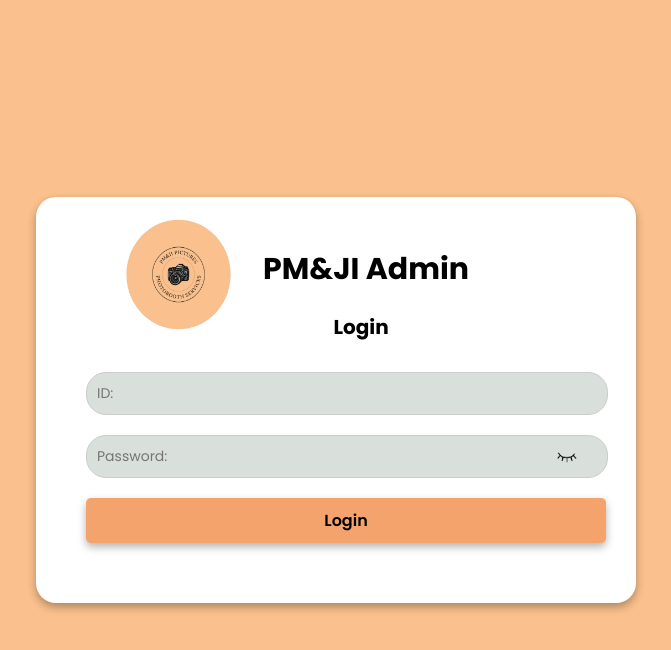
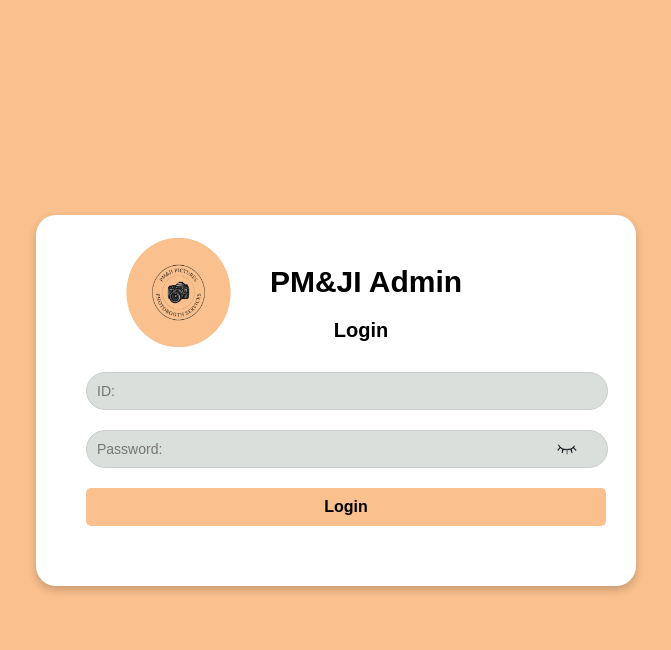
Before and after one commit to Mikay-Mikay/reservify_website_alpas, a PHP site: page /admin_login.php in a window 1280 px wide. Shown: the top 650 px of the page, without its empty margins (304-975 px from the left). Run offline with PHP 8.4, Linux system fonts and the light colour scheme.

Commit message:
Update admin_login.css

```diff
--- a/PM&JI Reservify System (Website)/admin_login.css
+++ b/PM&JI Reservify System (Website)/admin_login.css
@@ -1,5 +1,3 @@
-@import url('https://fonts.googleapis.com/css2?family=Poppins:wght@200;300;400;500;600;700&display=swap');
-
 /* Background */
 body {
     background-color: #fac08d;
@@ -18,7 +16,7 @@ body {
     border-radius: 20px;
     width: 500px;
     text-align: center;
-    box-shadow: 0 4px 8px rgba(0, 0, 0, 0.3);
+    box-shadow: 0 4px 8px rgba(0, 0, 0, 0.2);
     position: relative;
 }
 
@@ -38,7 +36,6 @@ h1 {
     color: #000000;
     margin: 0;
     margin-left: 60px;
-    font-family: 'Poppins', sans-serif;
 }
 
 p {
@@ -47,7 +44,6 @@ p {
     color: #000000;
     margin-bottom: 20px;
     margin-left: 50px;
-    font-family: 'Poppins', sans-serif;
 }
 
 /* Input Fields */
@@ -59,7 +55,6 @@ input[type="text"], input[type="password"] {
     width: 100%;
     border-radius: 20px;
     font-size: 14px;
-    font-family: 'Poppins', sans-serif;
 }
 
 /* Password Container */
@@ -79,22 +74,20 @@ input[type="text"], input[type="password"] {
 
 /* Login Button */
 .login-button {
-    background-color: #f4a36c;
-    color:black;
+    background-color: #fac08d;
+    color:#000000;
     border: none;
     padding: 10px;
     margin: 10px 0;
     width: 104%;
     border-radius: 5px;
     font-size: 16px;
-    font-weight: 600;
+    font-weight: bold;
     cursor: pointer;
-    box-shadow: 0 4px 8px rgba(0, 0, 0, 0.3);
-    font-family: 'Poppins', sans-serif;
 }
 
 .login-button:hover {
-    background-color: #e3caab;
+    background-color: #f4a36c;
 }
 
 /* Forgot Password Link */
@@ -103,7 +96,6 @@ input[type="text"], input[type="password"] {
     margin-left: 20px;
     font-size: 12px;
     text-decoration: none;
-    font-family: 'Poppins', sans-serif;
 }
 
 .forgot-password:hover {
```
